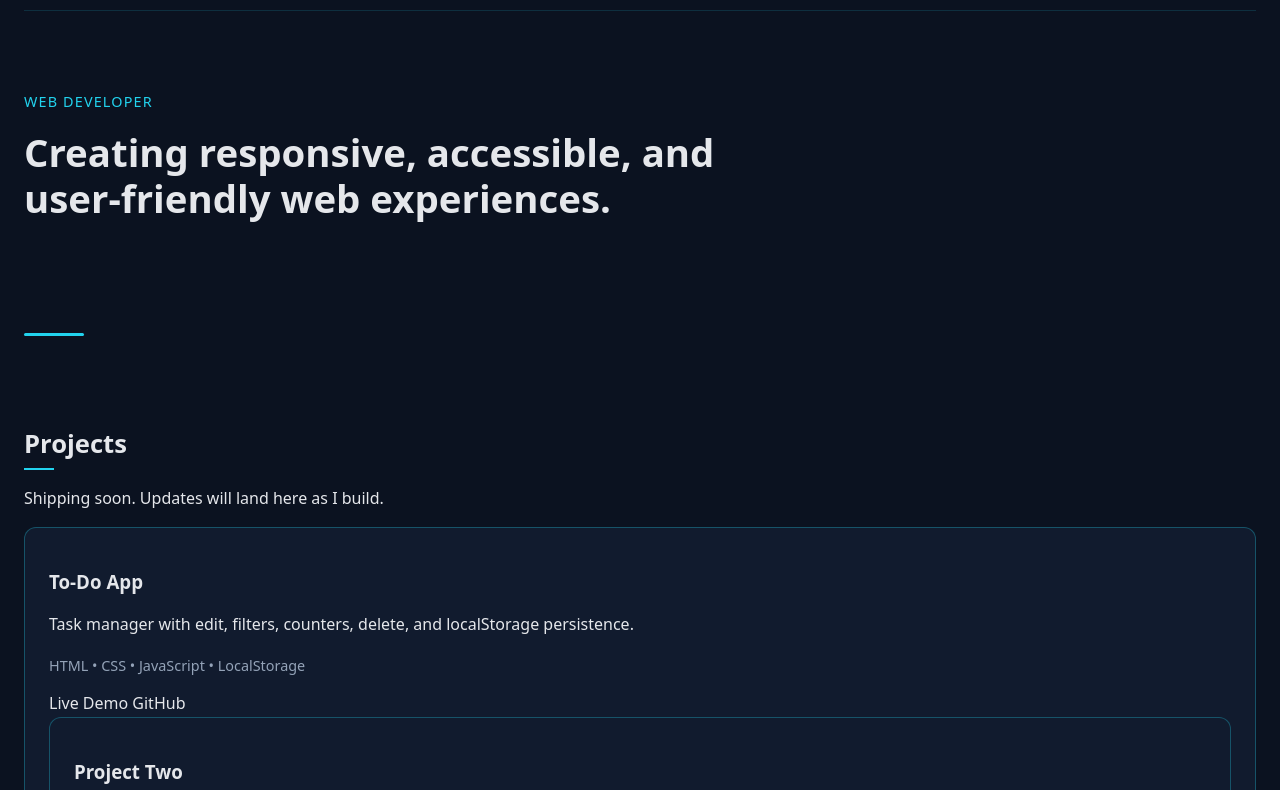
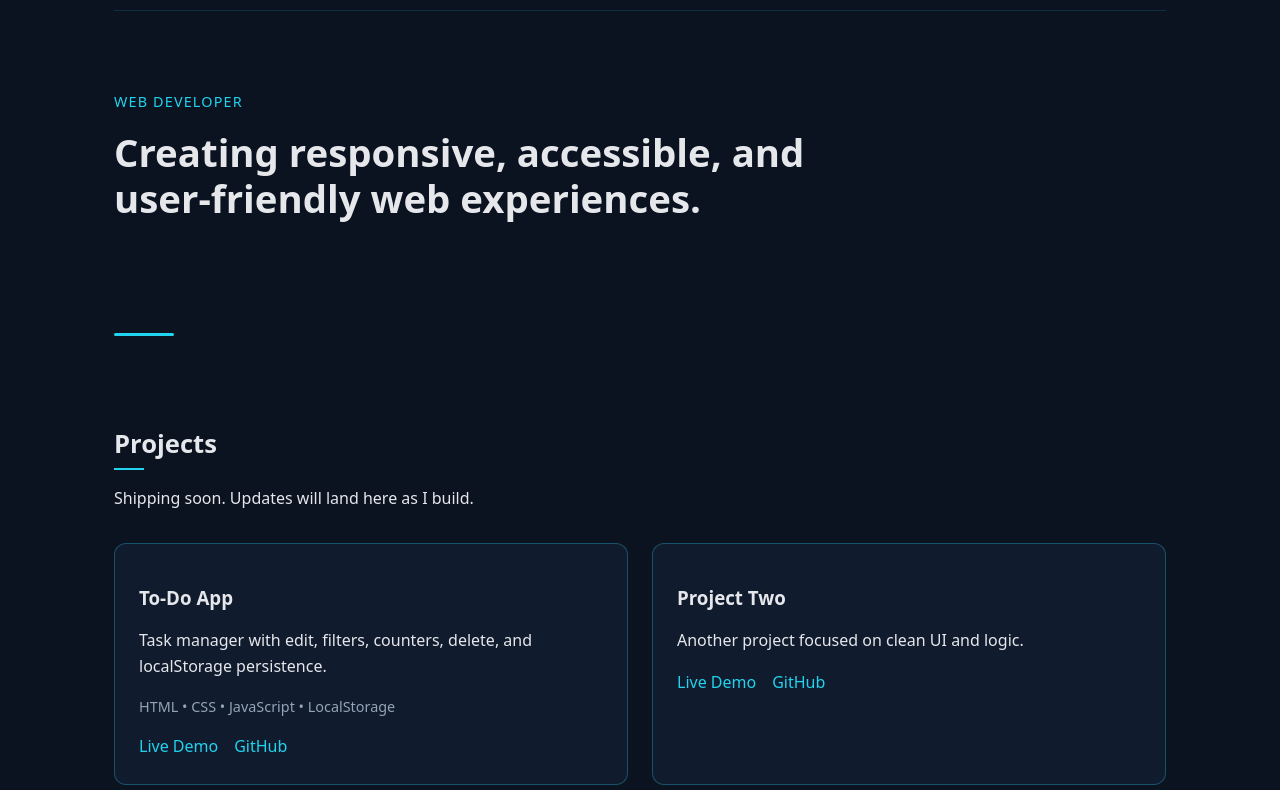
Before and after one commit to Liam-space/Liam-portfolio, a plain HTML site: page index.html in a window 1280 px wide. Shown: the part 66-856 px from the top of the page. Drawn offline with Linux system fonts and the light colour scheme.

Commit message:
fixed the projects cards

```diff
--- a/index.html
+++ b/index.html
@@ -16,7 +16,7 @@
       <nav class="nav">
         <a href="#" class="logo">LIAM🖤</a>
 
-        <div>
+        <div class="nav-links">
           <a href="#projects">Projects</a>
           <a href="#about">About</a>
           <a href="#contact">Contact</a>
@@ -37,26 +37,39 @@
         <h2>Projects</h2>
         <p>Shipping soon. Updates will land here as I build.</p>
 
+        <div class="projects-grid">
           <div class="project-card">
             <h3>To-Do App</h3>
             <p>
-            Task manager with edit, filters, counters, delete, and localStorage
-            persistence.
+              Task manager with edit, filters, counters, delete, and
+              localStorage persistence.
             </p>
             <p class="tech">HTML • CSS • JavaScript • LocalStorage</p>
+
             <div class="card-links">
-            <a href="https://liam-todo.netlify.app" target="_blank" rel="noreferrer"
+              <a
+                href="https://liam-todo.netlify.app"
+                target="_blank"
+                rel="noreferrer"
                 >Live Demo</a
               >
-            <a href="https://github.com/Liam-space/todo-app" target="_blank" rel="noreferrer"
+              <a
+                href="https://github.com/Liam-space/todo-app"
+                target="_blank"
+                rel="noreferrer"
                 >GitHub</a
               >
+            </div>
           </div>
 
           <div class="project-card">
             <h3>Project Two</h3>
             <p>Another project focused on clean UI and logic.</p>
-            <p class="tech">HTML • CSS • JavaScript</p>
+
+            <div class="card-links">
+              <a href="#" target="_blank" rel="noreferrer">Live Demo</a>
+              <a href="#" target="_blank" rel="noreferrer">GitHub</a>
+            </div>
           </div>
         </div>
       </section>
--- a/style.css
+++ b/style.css
@@ -1,35 +1,49 @@
-:root{
-  --bg: #0B1220;
-  --surface: #111B2E;
-  --text: #E5E7EB;
-  --muted: #94A3B8;
-  --accent: #22D3EE;
+:root {
+  --bg: #0b1220;
+  --surface: #111b2e;
+  --text: #e5e7eb;
+  --muted: #94a3b8;
+  --accent: #22d3ee;
 }
 
-*{ box-sizing: border-box; }
+* {
+  box-sizing: border-box;
+}
 
-body{
+body {
   margin: 0;
-  font-family: system-ui, -apple-system, Segoe UI, Roboto, Arial, sans-serif;
+  font-family:
+    system-ui,
+    -apple-system,
+    Segoe UI,
+    Roboto,
+    Arial,
+    sans-serif;
   background: var(--bg);
   color: var(--text);
   line-height: 1.6;
 }
 
-a{
+a {
   color: inherit;
   text-decoration: none;
 }
 
-a:hover{
+a:hover {
   color: var(--accent);
 }
 
-header, main, footer {
+header,
+main,
+footer {
   padding: 2rem;
+  max-width: 1100px;
+  margin: 0 auto;
 }
 
-h1, h2, h3 {
+h1,
+h2,
+h3 {
   line-height: 1.2;
 }
 
@@ -39,28 +53,40 @@ h1, h2, h3 {
 
 .projects-grid {
   display: grid;
-  grid-template-columns: repeat(auto-fit, minmax(250px, 1fr));
+  grid-template-columns: repeat(2, minmax(0, 1fr));
   gap: 1.5rem;
   margin-top: 2rem;
 }
 
 .project-card {
-  background: #111B2E;
+  background: #111b2e;
   border: 1px solid rgba(34, 211, 238, 0.3);
   padding: 1.5rem;
   border-radius: 12px;
-  transition: border-color 0.3s ease, transform 0.3s ease;
+  transition:
+    border-color 0.3s ease,
+    transform 0.3s ease;
 }
 
 .project-card:hover {
-  border-color: #22D3EE;
+  border-color: #22d3ee;
   transform: translateY(-4px);
 }
 
 .tech {
-  color: #94A3B8;
+  color: #94a3b8;
   font-size: 0.9rem;
   margin-top: 0.5rem;
+}
+
+.card-links {
+  display: flex;
+  gap: 1rem;
+  margin-top: 1rem;
+}
+
+.card-links a {
+  color: var(--accent);
 }
 
 .nav {
@@ -155,14 +181,24 @@ h2::after {
 }
 
 /* Make content not stick to edges on small screens */
-header, main, footer {
+header,
+main,
+footer {
   padding: 1.5rem;
 }
 
 /* Mobile polish */
-@media (max-width: 600px) {
-  header, main, footer {
+@media (max-width: 540px) {
+  header,
+  main,
+  footer {
     padding: 1.25rem;
+    max-width: 1100px;
+    margin: 0 auto;
+  }
+
+  .projects-grid {
+    grid-template-columns: 1fr;
   }
 
   .nav {
```
Lines whose indentation alone changed are shown as unchanged.
